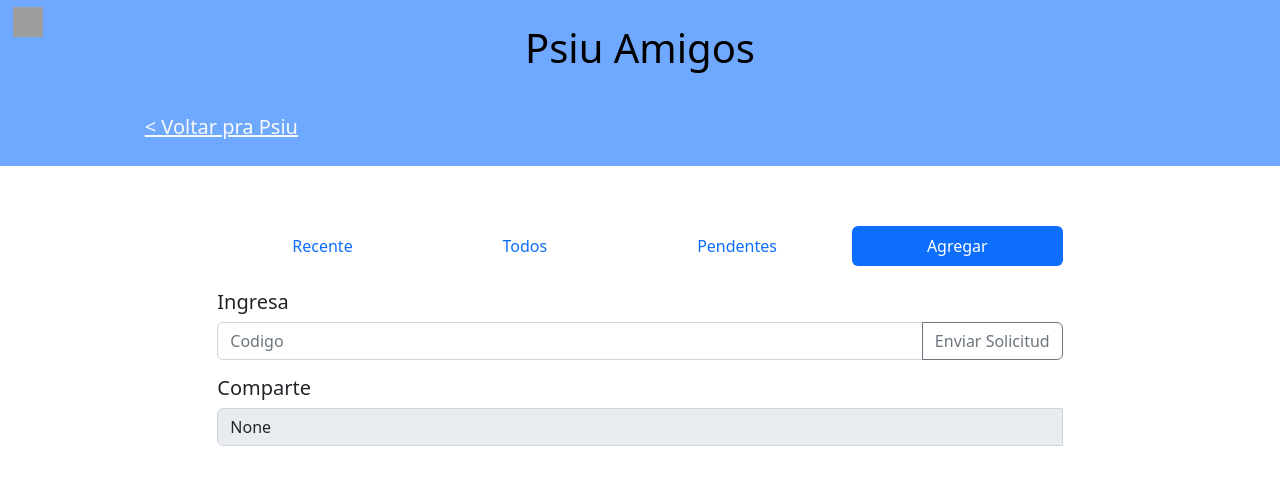
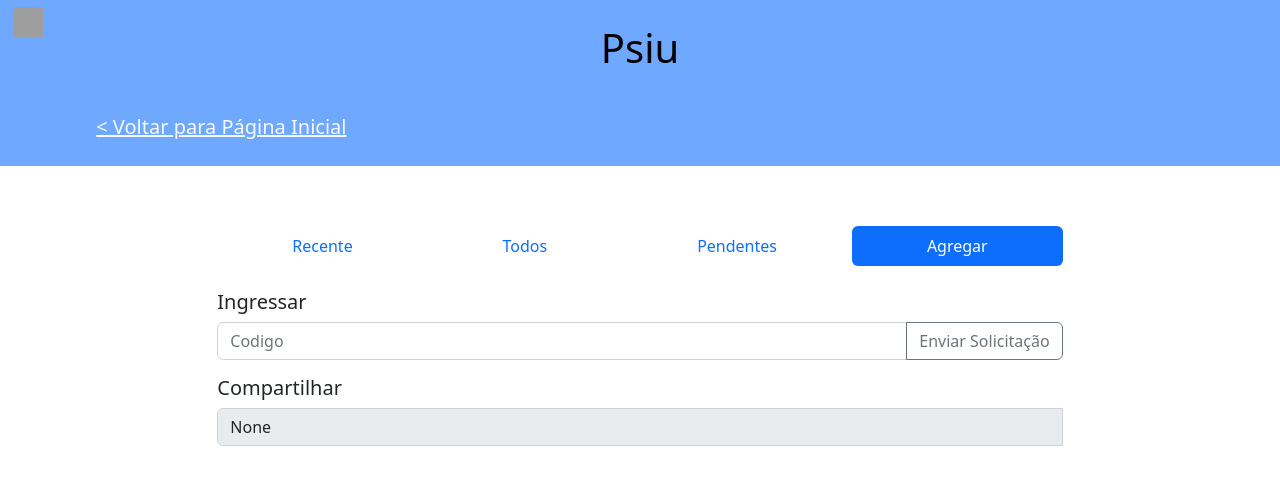
Before and after one commit to magrcruz/PSIU, a Django app: page /psiuAmigos/agregar in a window 1280 px wide. Shown: the top 485 px of the page. Run offline with Django 3.2, Linux system fonts and the light colour scheme; data comes from the database, SQL or seed files in the repository; data that the repository does not hold is empty; parts of the project's set-up code (start-up, migrations or seed data) failed here and were passed over; some libraries are stand-ins or nearby versions; grey boxes are pictures that could not be loaded.

Commit message:
portunhol

```diff
--- a/amigos/views.py
+++ b/amigos/views.py
@@ -74,7 +74,7 @@
         form = request.POST.dict()
         novaSolicitude.user1.add(request.user.id)
         novaSolicitude.user2.add(form.get('codigo'))
-        return render(request,"amigos/agregar.html",{"disableSearch":True,'userId':request.user.id,'alerta':"A solicitude foi enviada com suceso"})
+        return render(request,"amigos/agregar.html",{"disableSearch":True,'userId':request.user.id,'alerta':"A solicitação foi enviada com sucesso"})
     return render(request,"amigos/agregar.html",{"disableSearch":True,'userId':request.user.id})
 
 def aceitar(request, id):
@@ -85,7 +85,7 @@
 
     idUser = aux["id"]
 
-    print("Solicitud encontrada", idUser)
+    print("Solicitação encontrada", idUser)
     sala = Room.objects.create()
 
     amizade = Amizade.objects.create(sala=sala)
--- a/templates/amigos/agregar.html
+++ b/templates/amigos/agregar.html
@@ -8,16 +8,16 @@
 </nav>
 {% endblock %}
 {% block content %}
-<h5>Ingresa</h5>
+<h5>Ingressar</h5>
 <form method="post">
     {% csrf_token %}
 
     <div class="input-group mb-3">
         <input type="text" class="form-control" name="codigo" placeholder="Codigo" aria-label="Recipient's username" aria-describedby="button-addon2">
-        <button class="btn btn-outline-secondary" type="submit" id="button-addon2">Enviar Solicitud</button>
+        <button class="btn btn-outline-secondary" type="submit" id="button-addon2">Enviar Solicitação</button>
     </div>
 </form>
-<h5>Comparte</h5>
+<h5>Compartilhar</h5>
 <form >
     <div class="input-group mb-3">
         <input type="text" id="userId" class="form-control" value="{{userId}}" aria-describedby="button-addon2" disabled>
--- a/templates/amigos/base.html
+++ b/templates/amigos/base.html
@@ -18,12 +18,12 @@
     <div style="background-color: #6FA8FF;" class="container-fluid p-4 text-black text-center">
         {% include 'includes/menuzinho.html' %}
         <h1>
-            <a href="{% url 'amigos:index' %}" style="color: black;text-decoration: none;">Psiu Amigos</a>
+            <a href="{% url 'amigos:index' %}" style="color: black;text-decoration: none;">Psiu</a>
         </h1>
         <div style="height: 2em;"></div>
         <div class="row position-relative">
             <div class="col ">
-                <a href="{% url 'psiu:main' %}" class="link-light lead">< Voltar pra Psiu</a>
+                <a href="{% url 'psiu:main' %}" class="link-light lead">< Voltar para Página Inicial</a>
             </div>
             <div class="col">
                 {% block image-page %}
--- a/templates/amigos/recente.html
+++ b/templates/amigos/recente.html
@@ -16,7 +16,7 @@
             >>
             <a href="#" class="link-dark"><b> {{atividade.user | capfirst}}</b></a>
             <!--{{atividade|default:"crio"}}-->
-            crio
+            criou
             <a href="#" class="link-dark"><b> {{atividade.tipo}}</b></a>
             ,
             <!--há {{tempo|default:"5 minutos"}}-->
```
